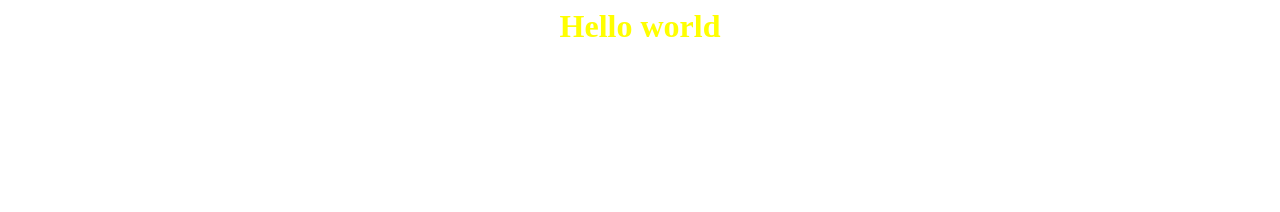
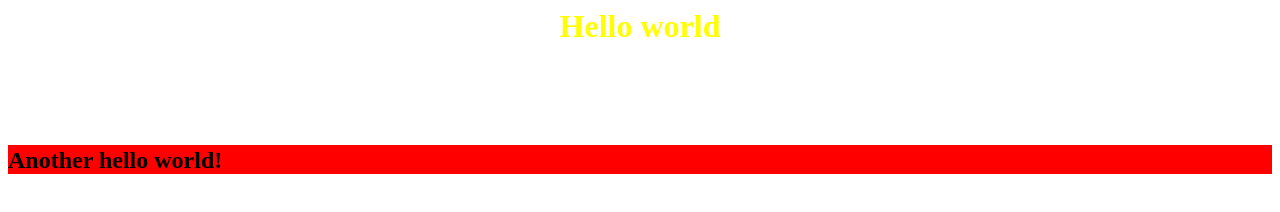
Before and after one commit to jhearts31/learningWebDesign, a plain HTML site: page css/index.html in a window 1280 px wide. Drawn offline with Linux system fonts and the light colour scheme.

Commit message:
Update index.html

```diff
--- a/css/index.html
+++ b/css/index.html
@@ -4,5 +4,6 @@
   </head>
   <body style="">
     <h1 style="color:yellow;text-align:center">Hello world</h1>
+    <h2 style="background-color:red;margin-top:100px;border-top:2px solid red;">Another hello world!</h2>
   </body>
 </html>
```
